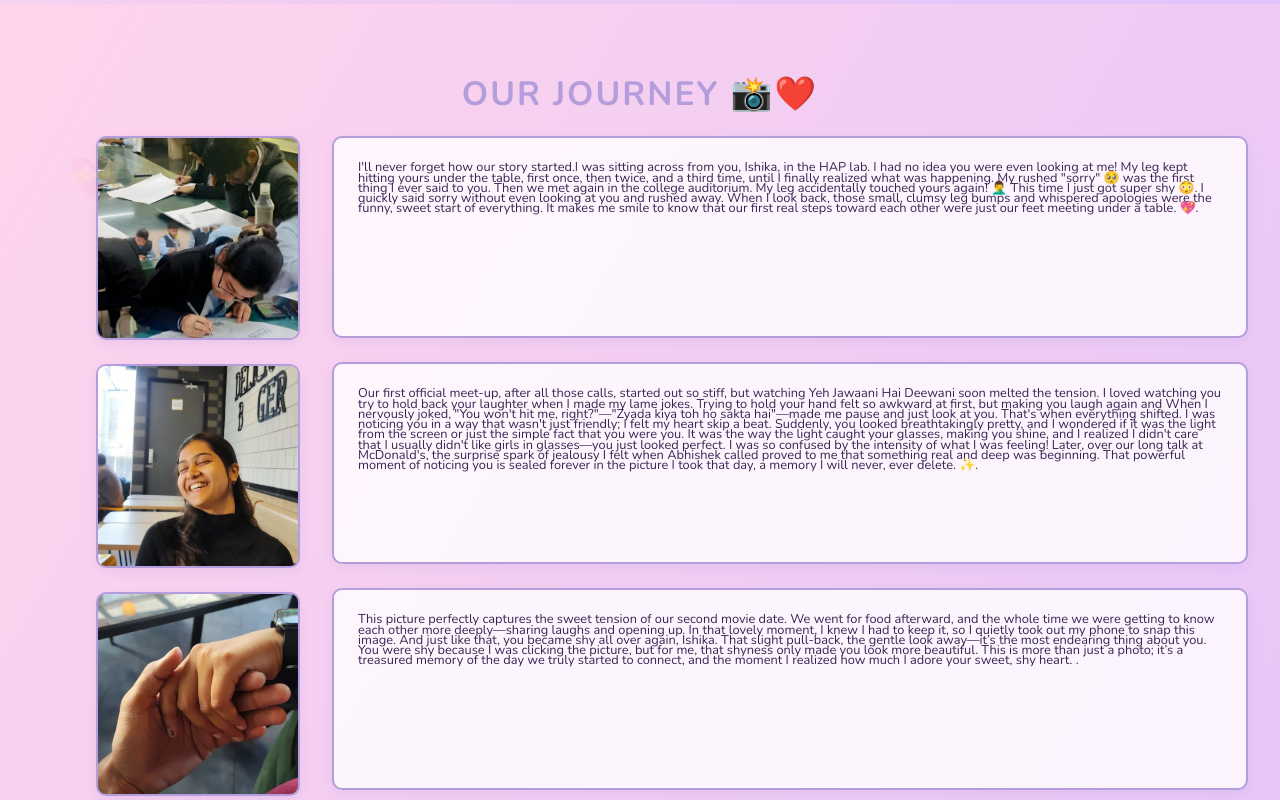
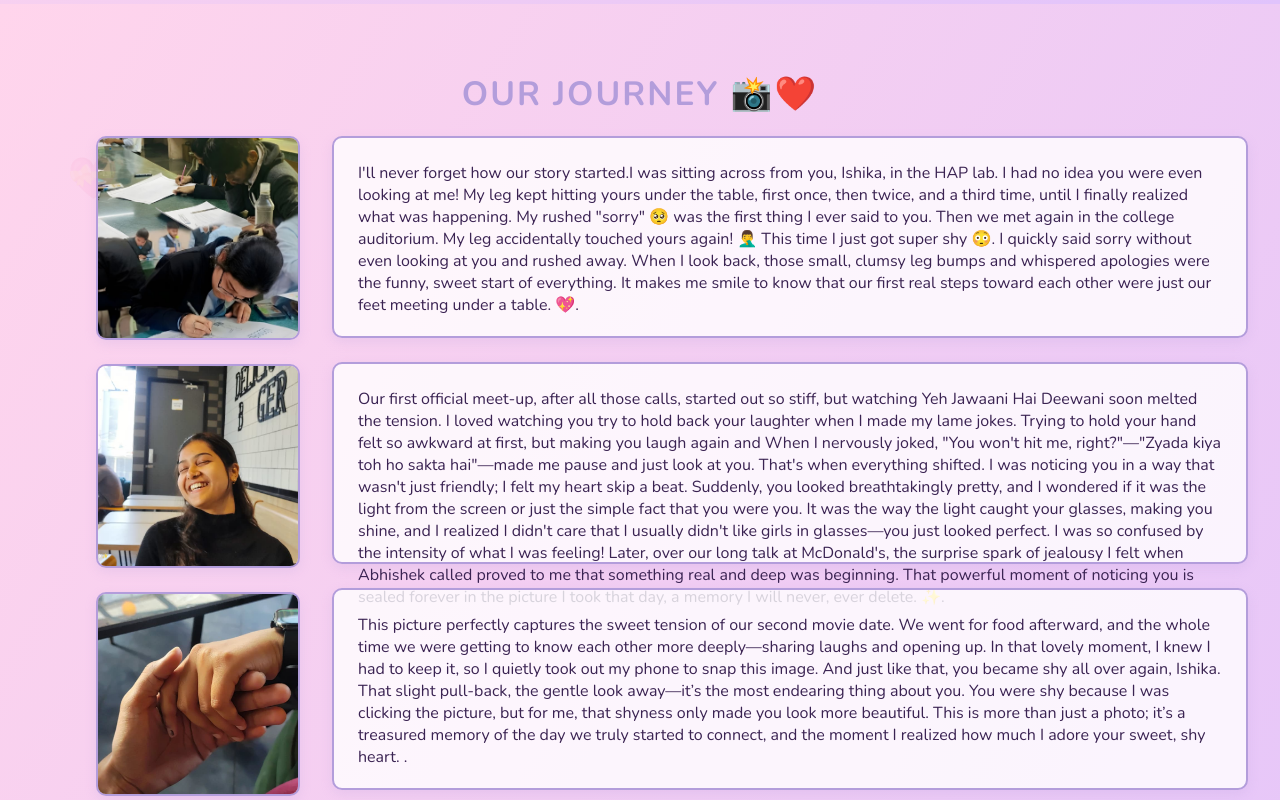
Before and after one commit to utsavkumarbhagwat2016-cyber/ishika-birthday, a plain HTML site: page index.html in a window 1280 px wide. Shown: the part 780-1580 px from the top of the page. Drawn offline with nearby package versions, Linux system fonts and the light colour scheme.

Commit message:
Update index.html

```diff
--- a/index.html
+++ b/index.html
@@ -203,9 +203,9 @@
       opacity: 0;
       animation: fadeInUp 1.2s ease forwards 0.5s;
       font-family: 'Nunito', sans-serif;
-      font-size: 0.8rem;
+      font-size: 0.9.rem;
       color: var(--text);
-      line-height: 0.8 ;
+      line-height: 1.1. ;
     }
     #memories {
       background: linear-gradient(120deg, #ffd5ec 0%, #e0c3fc 100%);
```
